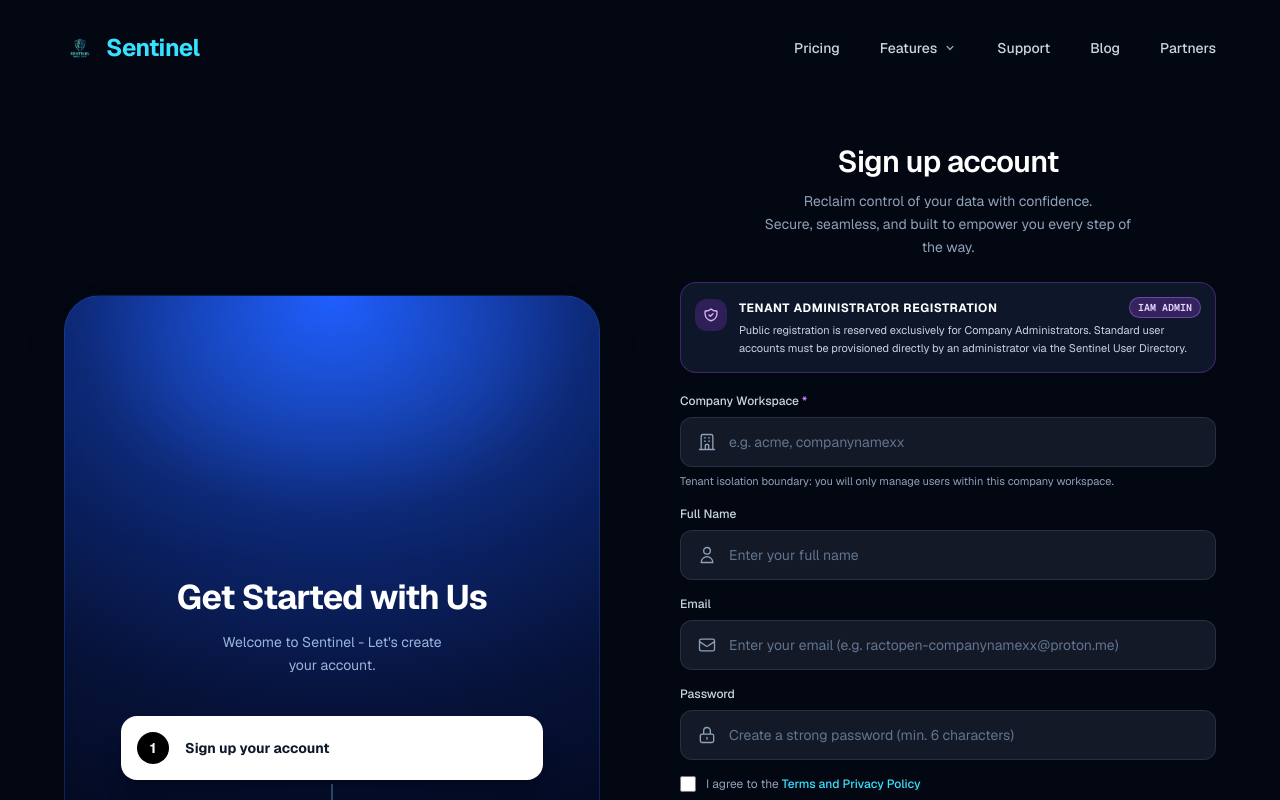
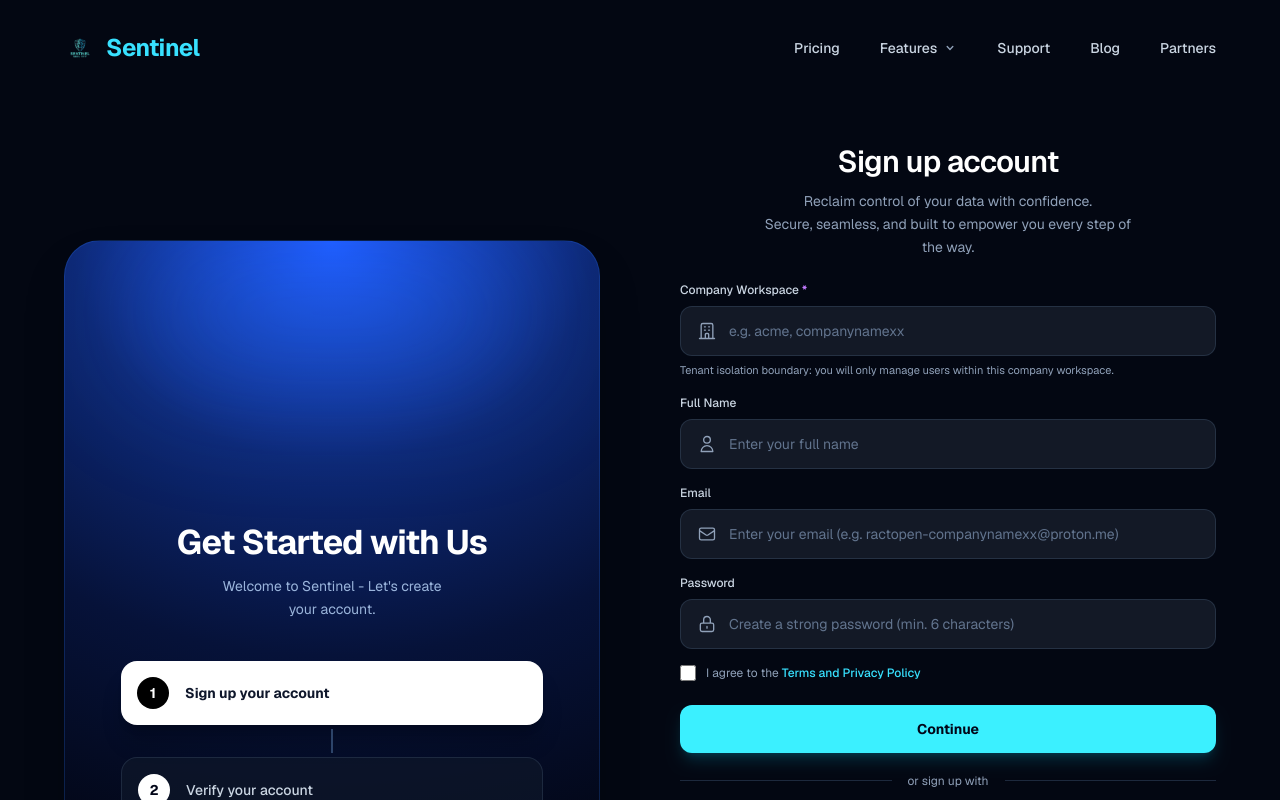
Before and after one commit to Sentinal-Security/web, a Next.js app: page /register in a window 1280 px wide. Shown: the top 800 px of the page. Built offline with nearby package versions, Linux system fonts and the light colour scheme; no server answers.

Commit message:
fix(register): remove tenant administrator registration banner [SS-79]

```diff
--- a/app/register/page.tsx
+++ b/app/register/page.tsx
@@ -243,27 +243,6 @@ export default function RegisterPage() {
                 </div>
               )}
 
-              {/* Account Role Notice: Administrator Only */}
-              <div className="mb-5 p-3.5 rounded-2xl bg-[#0e172a] border border-purple-500/30 flex items-start gap-3">
-                <div className="p-2 rounded-xl bg-purple-500/20 text-purple-300 shrink-0 mt-0.5">
-                  <svg className="w-4 h-4" fill="none" viewBox="0 0 24 24" stroke="currentColor" strokeWidth="2">
-                    <path strokeLinecap="round" strokeLinejoin="round" d="M9 12l2 2 4-4m5.618-4.016A11.955 11.955 0 0112 2.944a11.955 11.955 0 01-8.618 3.04A12.02 12.02 0 003 9c0 5.591 3.824 10.29 9 11.622 5.176-1.332 9-6.03 9-11.622 0-1.042-.133-2.052-.382-3.016z" />
-                  </svg>
-                </div>
-                <div className="flex-1">
-                  <div className="flex items-center justify-between">
-                    <span className="text-xs font-bold text-white uppercase tracking-wider">
-                      Tenant Administrator Registration
-                    </span>
-                    <span className="text-[10px] px-2 py-0.5 rounded-full bg-purple-500/25 border border-purple-400/40 text-purple-200 font-mono font-semibold">
-                      IAM ADMIN
-                    </span>
-                  </div>
-                  <p className="text-[11px] text-slate-300 mt-1 leading-relaxed">
-                    Public registration is reserved exclusively for Company Administrators. Standard user accounts must be provisioned directly by an administrator via the Sentinel User Directory.
-                  </p>
-                </div>
-              </div>
 
               {/* Company Workspace Field */}
               <div className="mb-4">
```
